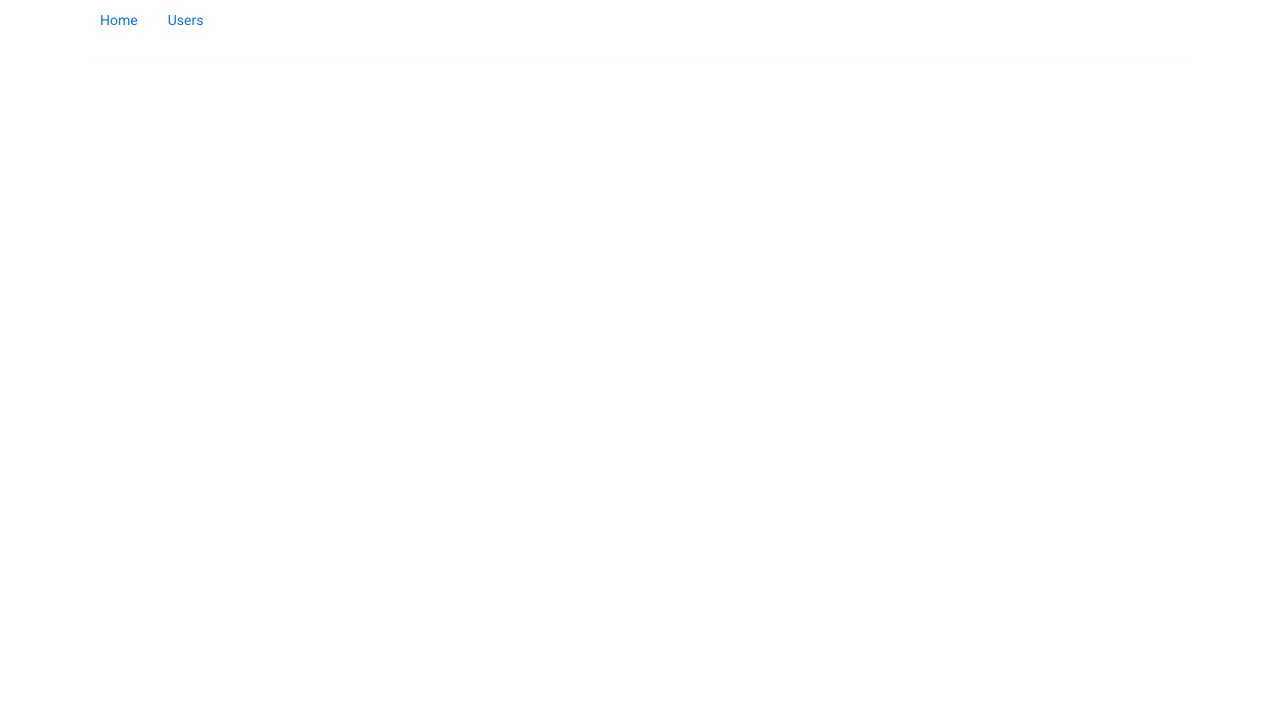
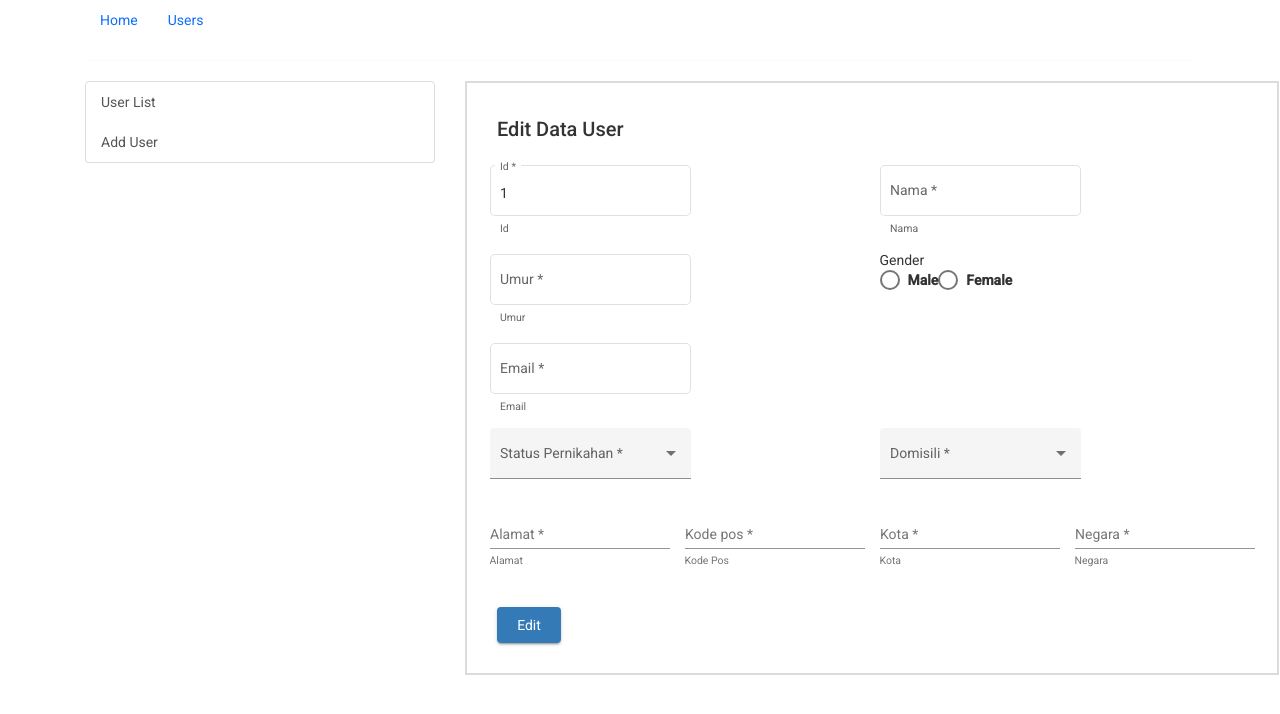
Before and after one commit to aditmulyatama/aditm_upn_zetta_learning, an Angular app in the folder angular_learning/: page /users/user-edit/1 in a window 1280 px wide. Before the commit this address led to /. Shown: the top 714 px of the page. Built offline with nearby package versions, Linux system fonts and the light colour scheme.

Commit message:
Edit Done (But only can store value id :( in the form)

```diff
--- a/angular_learning/src/app/app-routing.module.ts
+++ b/angular_learning/src/app/app-routing.module.ts
@@ -14,7 +14,7 @@ const routes: Routes = [
     component: UserComponent,
     children: [
       { path: '', redirectTo: 'user-list', pathMatch: 'full' },
-      { path: ':id/user-edit', component: UserInputComponent },
+      { path: 'user-edit/:id', component: UserEditComponent },
       { path: 'user-input', component: UserInputComponent },
       { path: 'user-list', component: UserListComponent },
     ],
--- a/angular_learning/src/app/services/data.service.ts
+++ b/angular_learning/src/app/services/data.service.ts
@@ -6,7 +6,7 @@ import { FormControl } from '@angular/forms';
 })
 export class DataService {
   data: {
-    Id: FormControl;
+    Id: FormControl<number>;
     Nama: FormControl;
     Umur: FormControl;
     Gender: FormControl;
@@ -24,6 +24,8 @@ export class DataService {
     this.data.push(dataInput);
     this.detail.push(detail);
   }
+
+  getData(index: number) {}
   changeData(param: any) {
     for (let index = 0; index < this.data.length; index++) {
       if (this.data[index].Id == param.Id) {
--- a/angular_learning/src/app/user/user-edit/user-edit.component.html
+++ b/angular_learning/src/app/user/user-edit/user-edit.component.html
@@ -1 +1,177 @@
-<p>user-edit works!</p>
+<div
+  style="
+    border: 2px solid rgb(219, 219, 219);
+    padding: 3rem;
+    width: max-content;
+  "
+>
+  <h2>Edit Data User</h2>
+  <form [formGroup]="userForm">
+    <div class="row">
+      <div class="col">
+        <p>
+          <mat-form-field appearance="outline">
+            <mat-label>Id</mat-label>
+            <input
+              matInput
+              type="number"
+              name=""
+              id=""
+              formControlName="Id"
+              placeholder="id number"
+            />
+            <mat-hint>Id</mat-hint>
+          </mat-form-field>
+        </p>
+      </div>
+      <div class="col">
+        <p>
+          <mat-form-field appearance="outline">
+            <mat-label>Nama</mat-label>
+            <input
+              matInput
+              type="text"
+              name=""
+              id=""
+              formControlName="Nama"
+              placeholder="Nama"
+            />
+            <mat-hint>Nama</mat-hint>
+          </mat-form-field>
+        </p>
+      </div>
+    </div>
+    <div class="row">
+      <div class="col">
+        <p>
+          <mat-form-field appearance="outline">
+            <mat-label>Umur</mat-label>
+            <input
+              matInput
+              type="number"
+              name=""
+              id=""
+              formControlName="Umur"
+              placeholder="Umur"
+            />
+            <mat-hint>Umur</mat-hint>
+          </mat-form-field>
+        </p>
+      </div>
+      <div class="col">
+        <mat-label>Gender </mat-label><br />
+        <mat-radio-group formControlName="Gender" appearance="outline">
+          <mat-radio-button value="male">Male </mat-radio-button>
+          <mat-radio-button value="female">Female </mat-radio-button>
+        </mat-radio-group>
+      </div>
+    </div>
+    <div class="row">
+      <div class="col">
+        <p>
+          <mat-form-field appearance="outline">
+            <mat-label>Email</mat-label>
+            <input
+              matInput
+              type="email"
+              name=""
+              id=""
+              formControlName="Email"
+              placeholder="Nama"
+            />
+            <mat-hint>Email</mat-hint>
+          </mat-form-field>
+        </p>
+      </div>
+      <div class="col"></div>
+    </div>
+    <div class="row">
+      <div class="col">
+        <p>
+          <mat-form-field appearance="fill">
+            <mat-label>Status Pernikahan</mat-label>
+            <mat-select formControlName="StatusPernikahan">
+              <mat-option value="married">Married</mat-option>
+              <mat-option value="single">Single</mat-option>
+            </mat-select>
+          </mat-form-field>
+        </p>
+      </div>
+      <div class="col">
+        <p>
+          <mat-form-field appearance="fill">
+            <mat-label>Domisili</mat-label>
+            <mat-select formControlName="Domisili">
+              <mat-option value="DKI Jakarta">DKI Jakarta</mat-option>
+              <mat-option value="DI Yogyakarta">DI Yogyakarta</mat-option>
+              <mat-option value="Surabaya">Surabaya</mat-option>
+            </mat-select>
+          </mat-form-field>
+        </p>
+      </div>
+    </div>
+    <div class="row">
+      <div class="col">
+        <mat-form-field appearance="legacy">
+          <input
+            type="text"
+            name=""
+            id=""
+            formControlName="Alamat"
+            placeholder="Alamat"
+            matInput
+          />
+          <mat-hint>Alamat</mat-hint>
+        </mat-form-field>
+      </div>
+      <div class="col">
+        <mat-form-field appearance="legacy">
+          <input
+            type="text"
+            name=""
+            id=""
+            formControlName="KodePos"
+            placeholder="Kode pos"
+            matInput
+          />
+          <mat-hint>Kode Pos</mat-hint>
+        </mat-form-field>
+      </div>
+      <div class="col">
+        <mat-form-field appearance="legacy">
+          <input
+            type="text"
+            name=""
+            id=""
+            formControlName="Kota"
+            placeholder="Kota"
+            matInput
+          />
+          <mat-hint>Kota</mat-hint>
+        </mat-form-field>
+      </div>
+      <div class="col">
+        <mat-form-field appearance="legacy">
+          <input
+            type="text"
+            name=""
+            id=""
+            formControlName="Negara"
+            placeholder="Negara"
+            matInput
+          />
+          <mat-hint>Negara</mat-hint>
+        </mat-form-field>
+      </div>
+    </div>
+  </form>
+  <br /><br />
+  <button
+    mat-raised-button
+    class="btn btn-primary"
+    routerLink="/users/user-list"
+    (click)="editData()"
+  >
+    Edit
+  </button>
+</div>
--- a/angular_learning/src/app/user/user-edit/user-edit.component.ts
+++ b/angular_learning/src/app/user/user-edit/user-edit.component.ts
@@ -1,15 +1,70 @@
-import { Component, OnInit } from '@angular/core';
+import {
+  Component,
+  OnInit,
+  OnChanges,
+  SimpleChanges,
+  DoCheck,
+} from '@angular/core';
+import {
+  FormBuilder,
+  FormControl,
+  FormsModule,
+  Validators,
+} from '@angular/forms';
+import { DataService } from 'src/app/services/data.service';
+import { ActivatedRoute } from '@angular/router';
 
 @Component({
   selector: 'app-user-edit',
   templateUrl: './user-edit.component.html',
-  styleUrls: ['./user-edit.component.scss']
+  styleUrls: ['./user-edit.component.scss'],
 })
-export class UserEditComponent implements OnInit {
-
-  constructor() { }
+export class UserEditComponent implements OnInit, OnChanges, DoCheck {
+  data: {
+    Id: any;
+    Nama: any;
+    Umur: FormControl;
+    Gender: FormControl;
+    Email: FormControl;
+    Domisili: FormControl;
+    StatusPernikahan: FormControl;
+    Alamat: FormControl;
+    KodePos: FormControl;
+    Kota: FormControl;
+    Negara: FormControl;
+  }[] = this.dataService.data;
+  hasil: any[] = [];
+  dataId: any = this.activatedRoute.snapshot.paramMap.get('id');
+  userForm = this.formBuilder.group({
+    Id: [this.dataId, Validators.required],
+    Nama: ['', Validators.required],
+    Umur: ['', Validators.required],
+    Gender: [''],
+    Email: ['', Validators.required, Validators.email],
+    Domisili: ['', Validators.required],
+    StatusPernikahan: ['', Validators.required],
+    Alamat: ['', Validators.required],
+    KodePos: ['', Validators.required, Validators.minLength(5)],
+    Kota: ['', Validators.required],
+    Negara: ['', Validators.required],
+  });
+  constructor(
+    private formBuilder: FormBuilder,
+    private dataService: DataService,
+    private activatedRoute: ActivatedRoute
+  ) {}
 
   ngOnInit(): void {
+    this.data = this.dataService.data;
+    this.dataId = Number(this.activatedRoute.snapshot.paramMap.get('id'));
+    console.log(this.dataId);
   }
-
+  ngOnChanges(changes: SimpleChanges): void {
+    //Called before any other lifecycle hook. Use it to inject dependencies, but avoid any serious work here.
+    //Add '${implements OnChanges}' to the class.
+  }
+  ngDoCheck(): void {}
+  editData() {
+    this.dataService.changeData(this.userForm.value);
+  }
 }
--- a/angular_learning/src/app/user/user-input/user-input.component.html
+++ b/angular_learning/src/app/user/user-input/user-input.component.html
@@ -167,7 +167,12 @@
     </div>
   </form>
   <br /><br />
-  <button mat-raised-button class="btn btn-primary" (click)="tambah()">
+  <button
+    mat-raised-button
+    class="btn btn-primary"
+    routerLink="/users/user-list"
+    (click)="tambah()"
+  >
     Tambah
   </button>
 </div>
--- a/angular_learning/src/app/user/user-list/user-list.component.html
+++ b/angular_learning/src/app/user/user-list/user-list.component.html
@@ -6,7 +6,7 @@
   >
     <mat-card>
       <div class="card-header">
-        <h2 class="card-title">Nama</h2>
+        <h2 class="card-title">{{ user.Nama }}</h2>
       </div>
       <div class="card-body">
         <div class="row">
@@ -14,6 +14,7 @@
             <button class="btn btn-warning" (click)="onDetail(i)">
               Detail
             </button>
+            <button mat-button (click)="edit(user.Id)">Edit</button>
           </div>
           <div class="col">
             <mat-card-content *ngIf="detail[i]">
--- a/angular_learning/src/app/user/user-list/user-list.component.ts
+++ b/angular_learning/src/app/user/user-list/user-list.component.ts
@@ -1,12 +1,13 @@
 import { Component, OnInit } from '@angular/core';
 import { DataService } from 'src/app/services/data.service';
+import { Router } from '@angular/router';
 @Component({
   selector: 'app-user-list',
   templateUrl: './user-list.component.html',
   styleUrls: ['./user-list.component.scss'],
 })
 export class UserListComponent implements OnInit {
-  constructor(private dataService: DataService) {}
+  constructor(private dataService: DataService, private router: Router) {}
   detail: boolean[] = [];
   userlist: any[] = [];
   ngOnInit(): void {
@@ -16,4 +17,9 @@ export class UserListComponent implements OnInit {
   onDetail(index: number) {
     this.detail[index] = !this.detail[index];
   }
+
+  edit(param: number) {
+    this.router.navigate(['users/user-edit/' + param]);
+    // console.log(param);
+  }
 }
```
